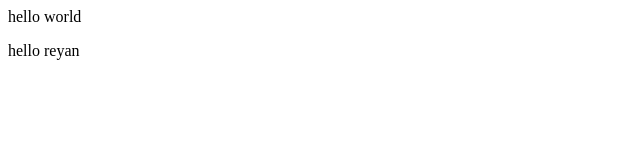
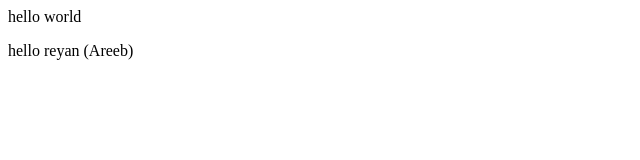
Before and after one commit to reyankabeer04/localrepo, a plain HTML site: page index.html in a window 1280 px wide. Shown: the full height of the page, 0-640 px from the left. Drawn offline with Linux system fonts and the light colour scheme.

Commit message:
ADD AREEB

```diff
--- a/index.html
+++ b/index.html
@@ -1,2 +1,2 @@
 <p>hello world</p>
-<p>hello reyan</p>
+<p>hello reyan (Areeb)</p>
```
